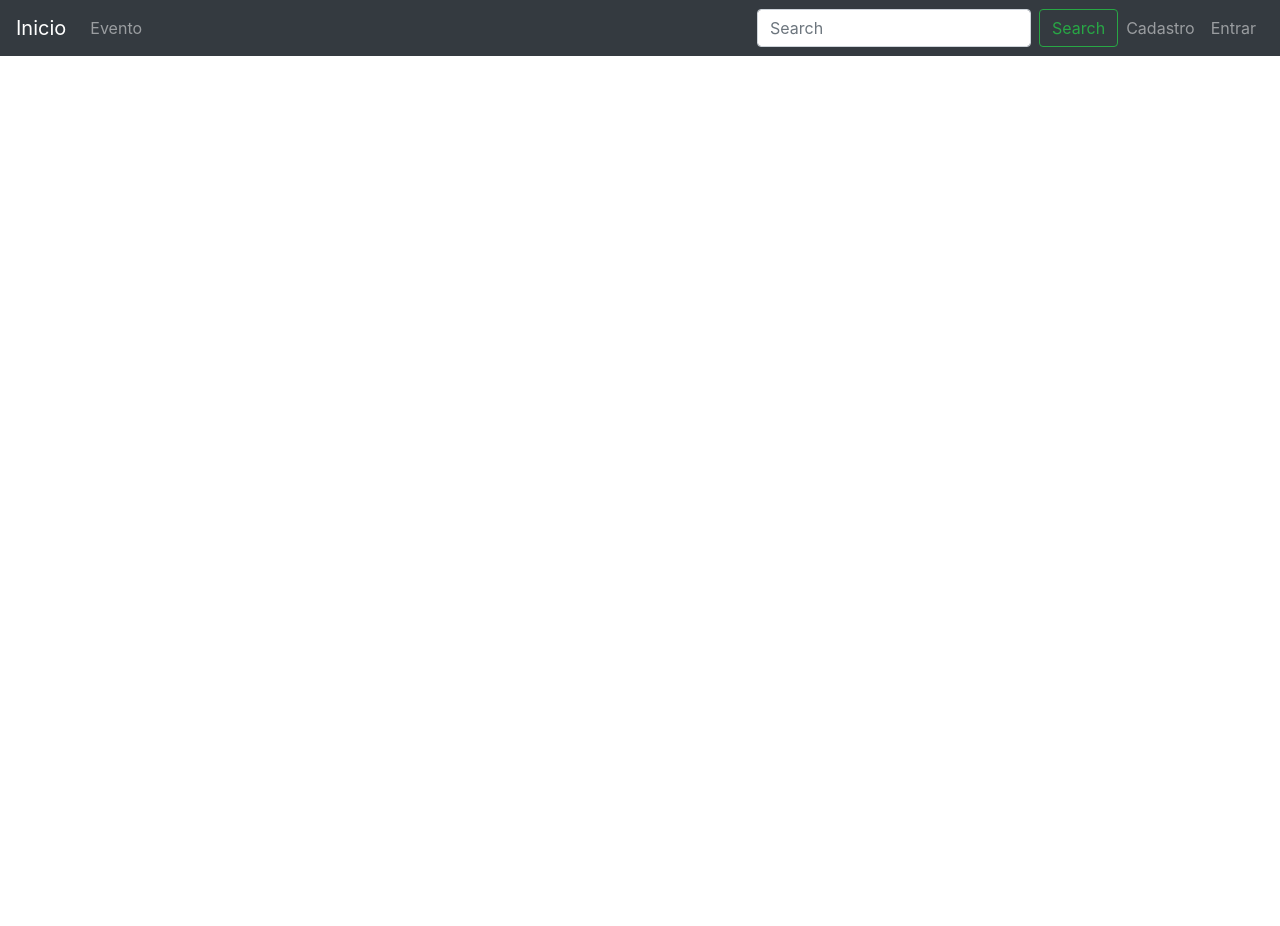
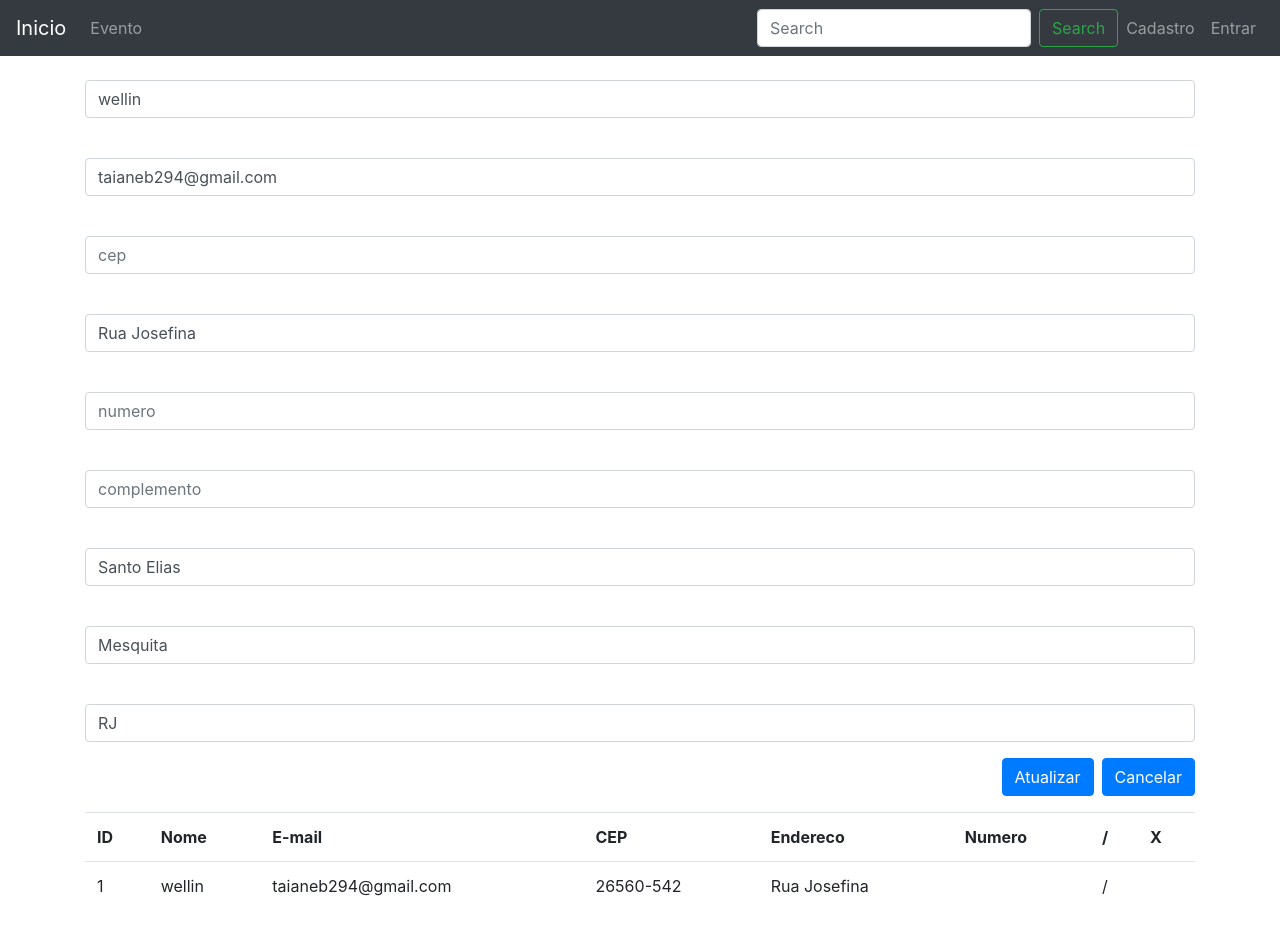
Before and after one commit to wellington58/projetoangular, an Angular app: page /addusuario/1 in a window 1280 px wide. Before the commit this address led to /. Before the commit the page ends 800 px from the top, so only its background shows below. Built offline with nearby package versions, Linux system fonts and the light colour scheme; data requests are answered from the project's data file.

Commit message:
aula14 20/09

```diff
--- a/db.json
+++ b/db.json
@@ -2,8 +2,16 @@
   "usuarios": [
     {
       "ativo": true,
-      "nome": "wellington",
-      "email": "wellington@gmail.com",
+      "endereco": {
+        "error": false,
+        "cep": "26560-542",
+        "logradouro": "Rua Josefina",
+        "localidade": "Mesquita",
+        "bairro": "Santo Elias",
+        "uf": "RJ"
+      },
+      "nome": "wellin",
+      "email": "taianeb294@gmail.com",
       "pws": "123456",
       "id": 1
     }
--- a/src/app/app-routing.module.ts
+++ b/src/app/app-routing.module.ts
@@ -6,6 +6,7 @@ import { AddEventoComponent } from './pages/add-evento/add-evento.component';
 
 const routes: Routes = [
   {path:"addusuario", component:AddUsuarioComponent},
+  {path:"addusuario/:id", component:AddUsuarioComponent},
   {path:"addevento", component:AddEventoComponent}
 ];
 
--- a/src/app/pages/add-usuario/add-usuario.component.html
+++ b/src/app/pages/add-usuario/add-usuario.component.html
@@ -14,6 +14,7 @@
 
         <app-endereco [endereco]=usuario.endereco></app-endereco>
 
+        <div *ngIf="!id">
         <div class="form-group">
             <label for=""></label>
             <input type="password" class="form-control" [(ngModel)]="usuario.pws" placeholder="senha" name="pws" required minlength="6" #pws="ngModel">
@@ -28,7 +29,13 @@
 
         <div class="form-group text-right">
             <button type="submit" class="btn btn-primary ml-2" [disabled]="conf.value != pws.value || fc.invalid">Salvar</button>
-            <button type="reset" class="btn btn-primary ml-2">Cancelar</button>
+            <button type="reset" class="btn btn-primary ml-2" [routerLink]="['/addusuario']">Cancelar</button>
+        </div>
+        </div>
+
+        <div class="form-group text-right" *ngIf="id">
+            <button type="submit" class="btn btn-primary ml-2" [disabled]="fc.invalid">Atualizar</button>
+            <button type="reset" class="btn btn-primary ml-2" [routerLink]="['/addusuario']">Cancelar</button>
         </div>
 
     </form>
--- a/src/app/pages/add-usuario/add-usuario.component.ts
+++ b/src/app/pages/add-usuario/add-usuario.component.ts
@@ -1,7 +1,7 @@
 import { Component, OnInit } from '@angular/core';
 import { Usuario } from '../../model/usuario';
 import { UsuarioService } from '../../services/usuario.service';
-import { Router } from '@angular/router';
+import { Router, ActivatedRoute } from '@angular/router';
 
 
 @Component({
@@ -12,17 +12,49 @@ import { Router } from '@angular/router';
 export class AddUsuarioComponent implements OnInit {
 
   protected usuario:Usuario = new Usuario;
+  protected id:string = null;
 
   constructor(
     protected usuarioService: UsuarioService,
-    private router:Router
+    private router:Router,
+    protected ativedRouter:ActivatedRoute
   ) { }
 
   ngOnInit() {
+    this.id = this.ativedRouter.snapshot.paramMap.get("id");
+    if(this.id){
+      this.usuarioService.get(this.id).subscribe(
+        res=>{
+          this.usuario = res;
+        },
+        error => this.id = null
+      )
+    }
   }
 
   onsubmit(form){
     console.log(this.usuario);
+    if(this.id){
+      this.usuarioService.update(this.usuario,this.id)
+      .subscribe(
+        res=>{
+          console.log("atualizado com sucesso!",res);
+          form.reset();
+          //this.router.navigate(["/"])
+          alert("atualizado com sucesso!");
+          this.router.navigateByUrl('/', { skipLocationChange: true })
+          .then(() =>
+            this.router.navigate(['/addusuario']));
+          //this.router.navigate(["addusuario"])
+        },
+        error=>{
+          console.log("nao atualizado! ",error);
+          alert("nao atualizado! ");
+
+        }
+      )
+    }
+    else{
       this.usuarioService.save(this.usuario)
       .subscribe(
         res=>{
@@ -43,3 +75,4 @@ export class AddUsuarioComponent implements OnInit {
       )
     }
   }
+}
--- a/src/app/pages/endereco/endereco.component.ts
+++ b/src/app/pages/endereco/endereco.component.ts
@@ -1,6 +1,6 @@
 import { Component, OnInit, Input } from '@angular/core';
-import { Endereco } from '../../model/endereco';
-import { EnderecoService } from '../../services/endereco.service';
+import { EnderecoService } from 'src/app/services/endereco.service';
+import { Endereco } from 'src/app/model/endereco';
 
 @Component({
   selector: 'app-endereco',
@@ -9,9 +9,10 @@ import { EnderecoService } from '../../services/endereco.service';
 })
 export class EnderecoComponent implements OnInit {
 
- @Input( ) protected endereco: Endereco = new Endereco;
+  @Input() protected endereco: Endereco;
+
   constructor(
-    protected enderecoService: EnderecoService
+    private enderecoService: EnderecoService
   ) { }
 
   ngOnInit() {
@@ -21,14 +22,19 @@ export class EnderecoComponent implements OnInit {
 
   buscaCep() {
     if (this.cep.length > 7) {
-      this.enderecoService.getEndereco(this.cep).subscribe(
+      this.enderecoService.getEndereco(this.cep)
+        .subscribe(
           res => {
             if (res.error) {
-            alert("CEP não encontrado")
+              alert("CEP não localizado!");
             } else {
-
               console.log(res);
-            this.endereco = res
+              //this.endereco = res;
+              this.endereco.cep = res.cep
+              this.endereco.logradouro = res.logradouro
+              this.endereco.localidade = res.localidade
+              this.endereco.bairro = res.bairro
+              this.endereco.uf = res.uf
             }
           }
         )
--- a/src/app/pages/list-usuario/list-usuario.component.html
+++ b/src/app/pages/list-usuario/list-usuario.component.html
@@ -1,14 +1,24 @@
-<section>
+<section class="container">
     <table class="table" *ngIf="usuarios | async as users">
         <tr>
             <th>ID</th>
             <th>Nome</th>
             <th>E-mail</th>
+            <th>CEP</th>
+            <th>Endereco</th>
+            <th>Numero</th>
+            <th>/</th>
+            <th>X</th>
         </tr>
         <tr *ngFor="let user of users">
             <td>{{user.id}}</td>
             <td>{{user.nome}}</td>
             <td>{{user.email}}</td>
+            <td>{{user.endereco.cep}}</td>
+            <td>{{user.endereco.logradouro}}</td>
+            <td>{{user.endereco.numero}}</td>
+            <td routerLink="/addusuario/{{user.id}}">/</td>
+            <td (click)="apagar(user)"></td>
         </tr>
     </table>
 </section>
--- a/src/app/pages/list-usuario/list-usuario.component.ts
+++ b/src/app/pages/list-usuario/list-usuario.component.ts
@@ -18,4 +18,13 @@ export class ListUsuarioComponent implements OnInit {
     this.usuarios = this.usuarioService.getAll();
   }
 
+  apagar(usuario){
+    if(confirm("Apagar os dados do usuario: " + usuario.nome + "?")){
+      this.usuarioService.delete(usuario.id).subscribe(
+        res=>{
+          alert("Usuario apagado!")
+        }
+      )
+    }
+  }
 }
--- a/src/app/services/usuario.service.ts
+++ b/src/app/services/usuario.service.ts
@@ -26,4 +26,16 @@ export class UsuarioService {
   getendereço(cep) {
     return this.http.get("https://viacep.com.br/ws/" + cep + "/json/")
   }
+
+  update(usuario, id) {
+    return this.http.put(this.db + "usuarios/" + id, usuario)
+  }
+
+  delete(id) {
+    return this.http.delete(this.db + "usuarios/" + id)
+  }
+
+  get(id) {
+    return this.http.get<Usuario>(this.db + "usuarios/" + id)
+  }
 }
```
Lines whose indentation alone changed are shown as unchanged.
